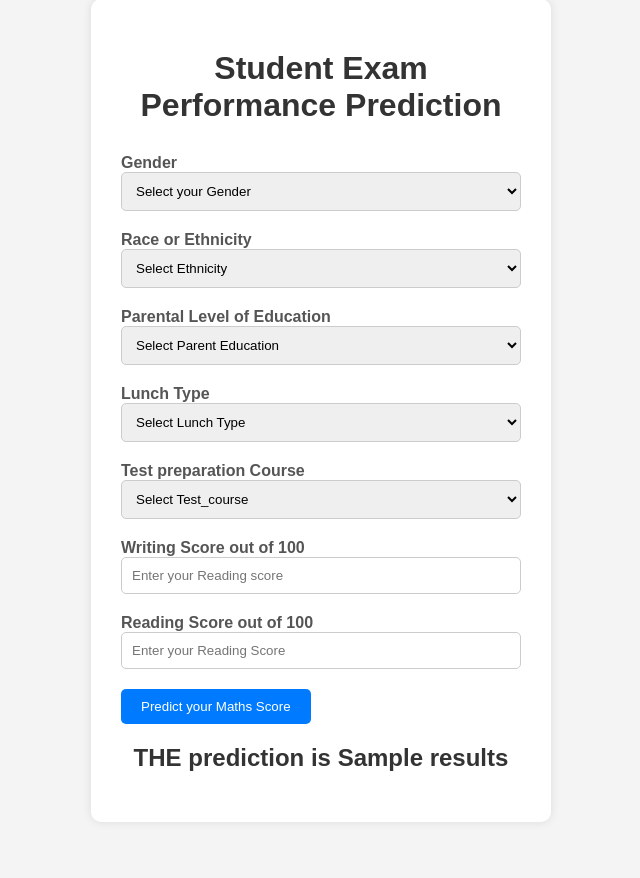
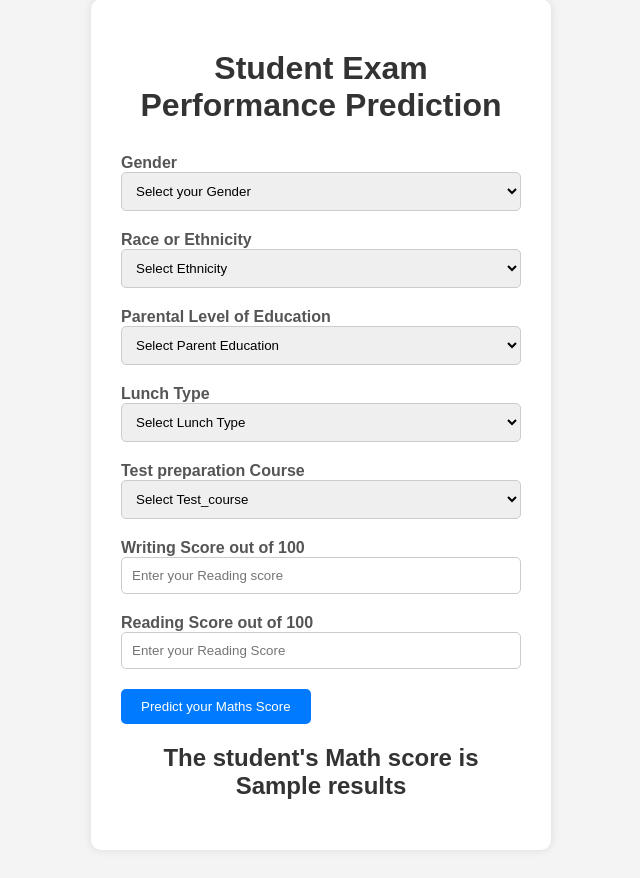
Before and after one commit to venkatraman04/mlproject, a Flask app: template templates/testing.html in a window 1280 px wide. Shown: the part 29-907 px from the top of the page, without its empty margins (319-959 px from the left). Before the commit the page ends 800 px from the top, so only its background shows below. Run offline with Flask 3, Linux system fonts and the light colour scheme; the template is opened without the code that fills it: most values are stand-ins (such as "Sample title", 1, 10 or a date in 2020).

Commit message:
Update testing.html

```diff
--- a/templates/testing.html
+++ b/templates/testing.html
@@ -3,7 +3,7 @@
 <head>
     <meta charset="UTF-8">
     <meta name="viewport" content="width=device-width, initial-scale=1.0">
-    <title>Student Exam Performance Indicator</title>
+    <title>Student Maths Marks Predictor</title>
     <style>
         body {
             font-family: Arial, sans-serif;
@@ -172,7 +172,7 @@
             </div>
         </form>
         <h2>
-            THE prediction is {{results}}
+            The student's Math score is {{results}}
         </h2>
     </div>
 </body>
```
